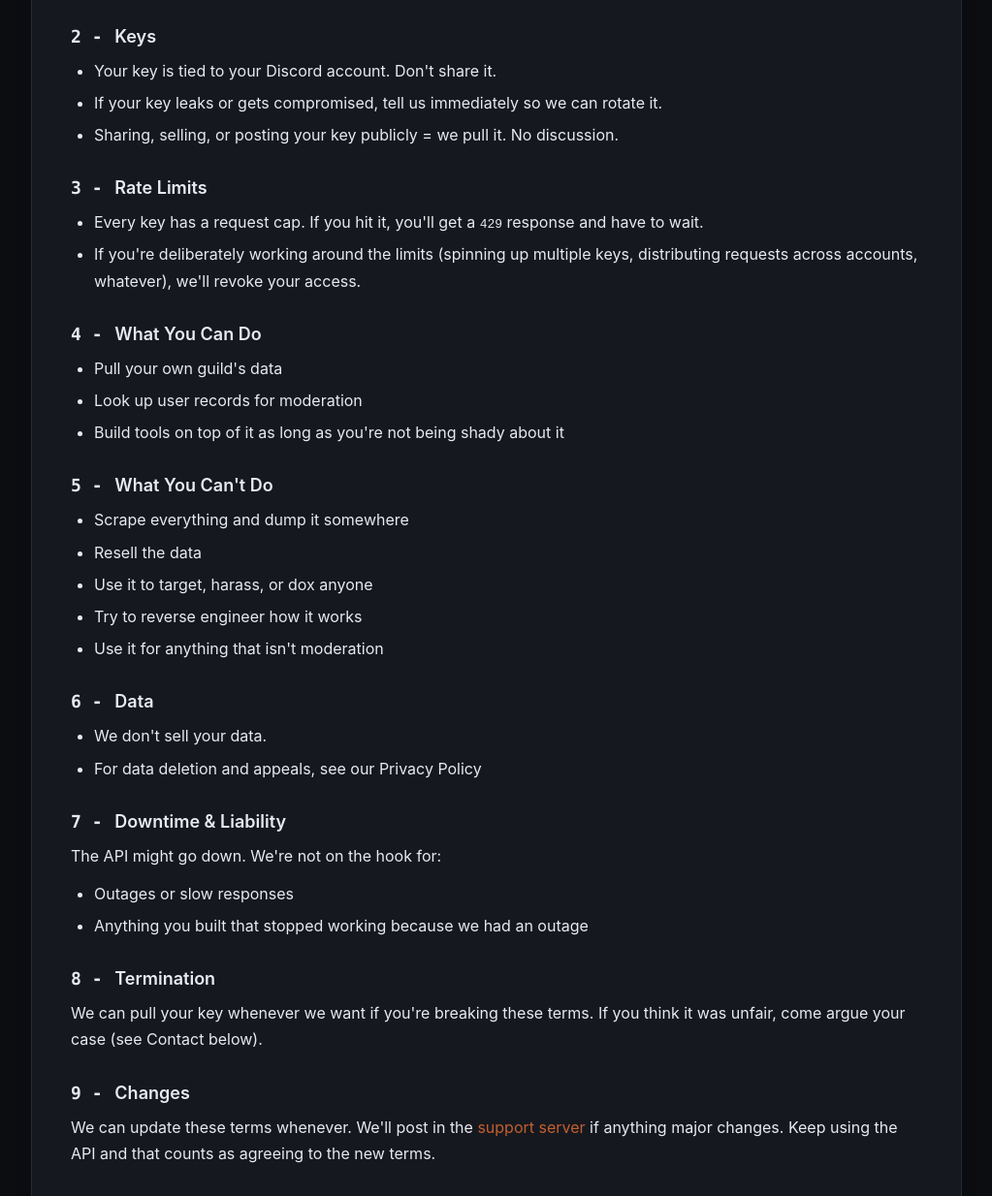
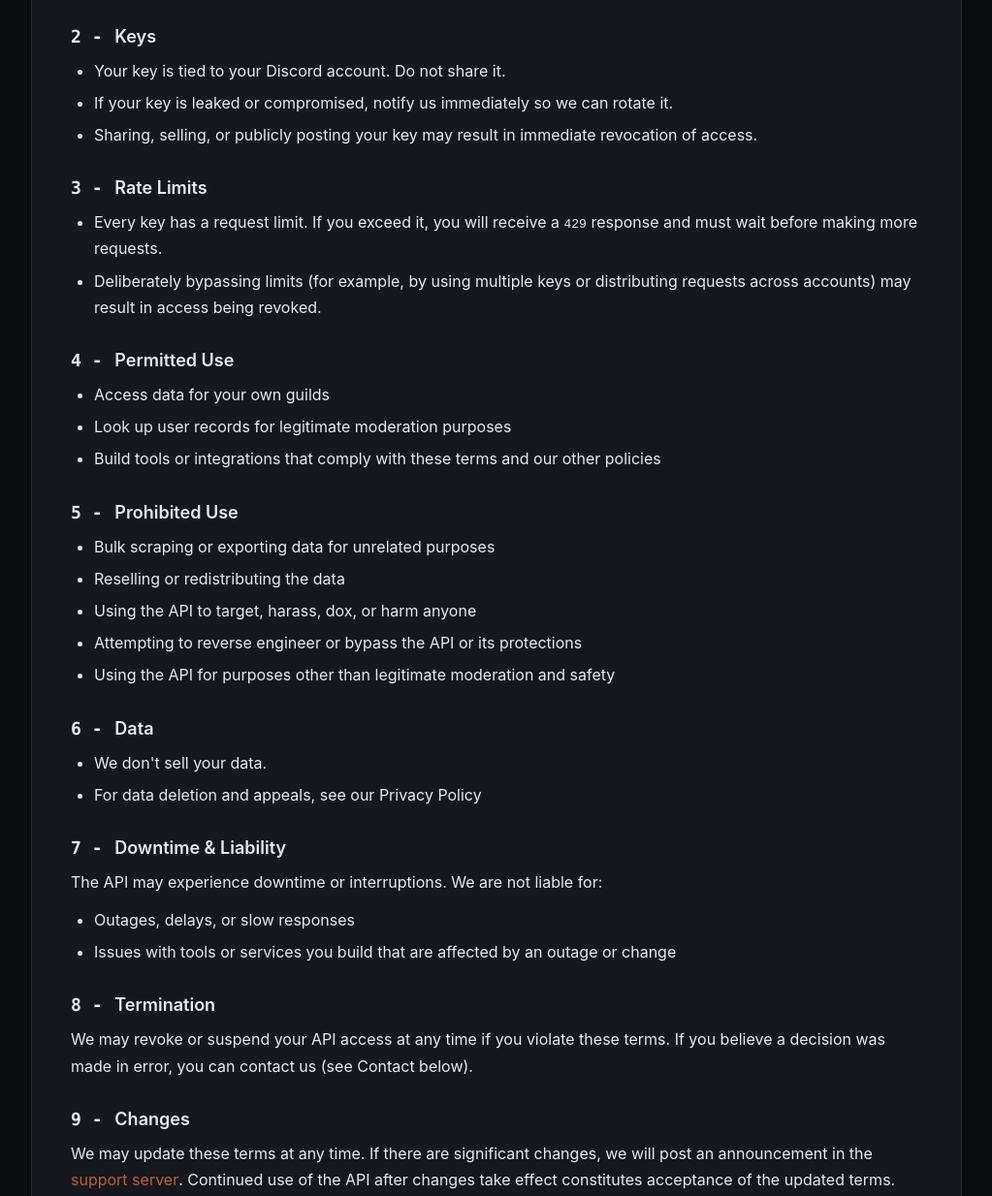
Before and after one commit to LvDZO/cozine-website, a plain HTML site: page api-tos/index.html in a window 1280 px wide. Shown: the part 683-1917 px from the top of the page at 97% size, without its empty margins (128-1151 px from the left). Drawn offline with Linux system fonts and the light colour scheme.

Commit message:
Rephrased sections and fixes

```diff
--- a/api-tos/index.html
+++ b/api-tos/index.html
@@ -48,31 +48,31 @@
 
             <h2>Keys</h2>
             <ul>
-                <li>Your key is tied to your Discord account. Don't share it.</li>
-                <li>If your key leaks or gets compromised, tell us immediately so we can rotate it.</li>
-                <li>Sharing, selling, or posting your key publicly = we pull it. No discussion.</li>
+                <li>Your key is tied to your Discord account. Do not share it.</li>
+                <li>If your key is leaked or compromised, notify us immediately so we can rotate it.</li>
+                <li>Sharing, selling, or publicly posting your key may result in immediate revocation of access.</li>
             </ul>
 
             <h2>Rate Limits</h2>
             <ul>
-                <li>Every key has a request cap. If you hit it, you'll get a <code>429</code> response and have to wait.</li>
-                <li>If you're deliberately working around the limits (spinning up multiple keys, distributing requests across accounts, whatever), we'll revoke your access.</li>
+                <li>Every key has a request limit. If you exceed it, you will receive a <code>429</code> response and must wait before making more requests.</li>
+                <li>Deliberately bypassing limits (for example, by using multiple keys or distributing requests across accounts) may result in access being revoked.</li>
             </ul>
 
-            <h2>What You Can Do</h2>
+            <h2>Permitted Use</h2>
             <ul>
-                <li>Pull your own guild's data</li>
-                <li>Look up user records for moderation</li>
-                <li>Build tools on top of it as long as you're not being shady about it</li>
+                <li>Access data for your own guilds</li>
+                <li>Look up user records for legitimate moderation purposes</li>
+                <li>Build tools or integrations that comply with these terms and our other policies</li>
             </ul>
 
-            <h2>What You Can't Do</h2>
+            <h2>Prohibited Use</h2>
             <ul>
-                <li>Scrape everything and dump it somewhere</li>
-                <li>Resell the data</li>
-                <li>Use it to target, harass, or dox anyone</li>
-                <li>Try to reverse engineer how it works</li>
-                <li>Use it for anything that isn't moderation</li>
+                <li>Bulk scraping or exporting data for unrelated purposes</li>
+                <li>Reselling or redistributing the data</li>
+                <li>Using the API to target, harass, dox, or harm anyone</li>
+                <li>Attempting to reverse engineer or bypass the API or its protections</li>
+                <li>Using the API for purposes other than legitimate moderation and safety</li>
             </ul>
 
             <h2>Data</h2>
@@ -82,17 +82,17 @@
             </ul>
 
             <h2>Downtime & Liability</h2>
-            <p>The API might go down. We're not on the hook for:</p>
+            <p>The API may experience downtime or interruptions. We are not liable for:</p>
             <ul>
-                <li>Outages or slow responses</li>
-                <li>Anything you built that stopped working because we had an outage</li>
+                <li>Outages, delays, or slow responses</li>
+                <li>Issues with tools or services you build that are affected by an outage or change</li>
             </ul>
 
             <h2>Termination</h2>
-            <p>We can pull your key whenever we want if you're breaking these terms. If you think it was unfair, come argue your case (see Contact below).</p>
+            <p>We may revoke or suspend your API access at any time if you violate these terms. If you believe a decision was made in error, you can contact us (see Contact below).</p>
 
             <h2>Changes</h2>
-            <p>We can update these terms whenever. We'll post in the <a href="https://discord.gg/3ZBebypZJS" target="_blank">support server</a> if anything major changes. Keep using the API and that counts as agreeing to the new terms.</p>
+            <p>We may update these terms at any time. If there are significant changes, we will post an announcement in the <a href="https://discord.gg/3ZBebypZJS" target="_blank">support server</a>. Continued use of the API after changes take effect constitutes acceptance of the updated terms.</p>
 
             <h2>Contact</h2>
             <p>To request an API key, dispute a decision, or ask anything: <a href="https://discord.gg/3ZBebypZJS" target="_blank">support server</a> or <a href="https://panel.cozine.xyz" target="_blank">open a support ticket in the panel</a>.</p>
```
Also changed, not shown: index.html (+10 -9 lines), privacy/index.html (+9 -9 lines), tos/index.html (+1 -1 lines), 1 other file.
